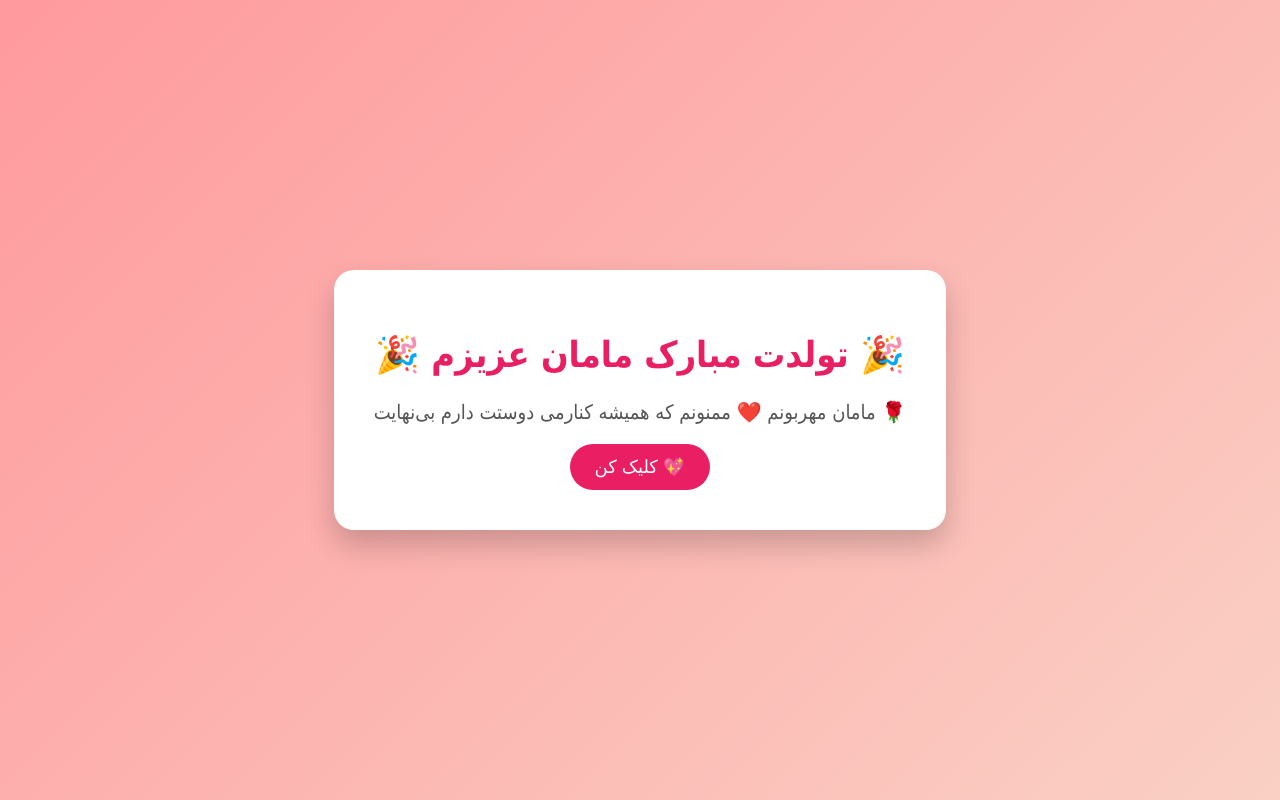
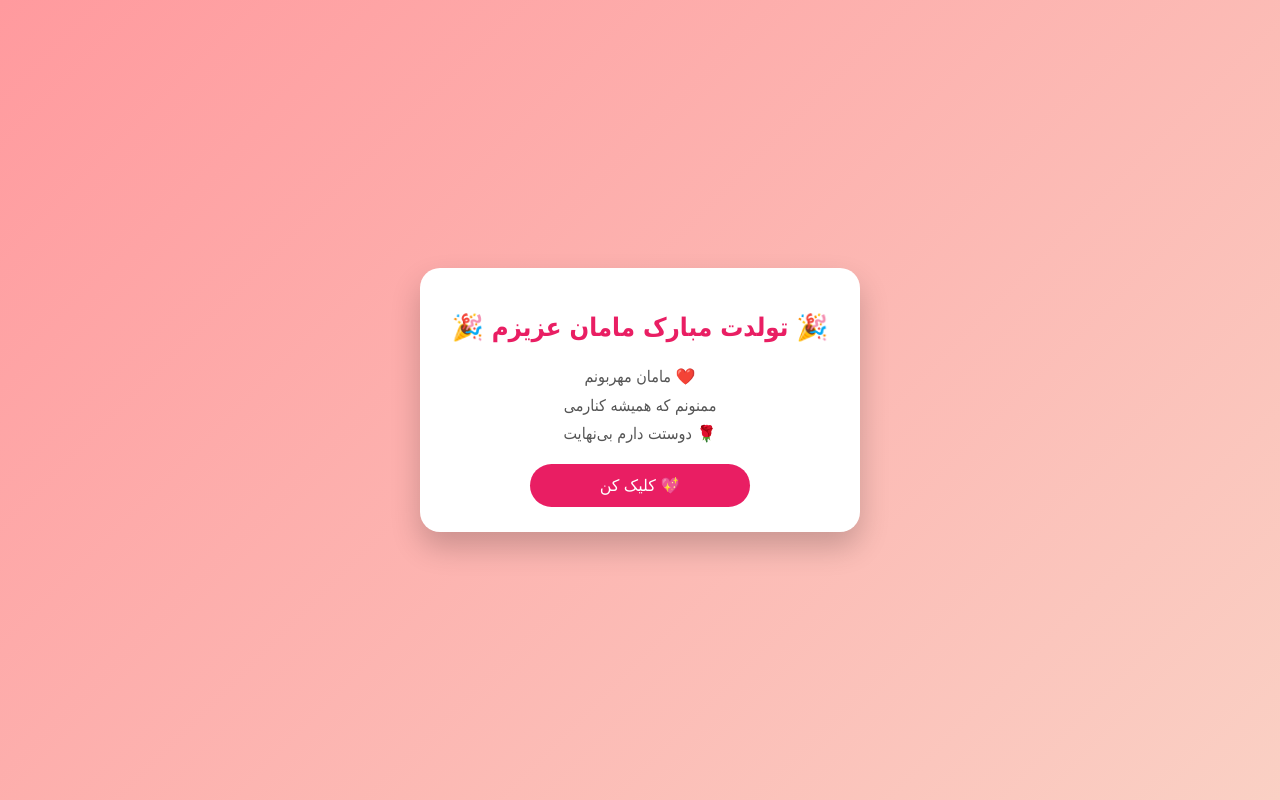
Before and after one commit to parhamdfr/Ii, a plain HTML site: page index.html in a window 1280 px wide. Drawn offline with Linux system fonts and the light colour scheme.

Commit message:
Update index.html

```diff
--- a/index.html
+++ b/index.html
@@ -2,7 +2,9 @@
 <html lang="fa">
 <head>
     <meta charset="UTF-8">
+    <meta name="viewport" content="width=device-width, initial-scale=1.0">
     <title>تولدت مبارک مامان</title>
+
     <style>
         body {
             margin: 0;
@@ -11,39 +13,47 @@
             display: flex;
             justify-content: center;
             align-items: center;
-            font-family: "Tahoma", sans-serif;
+            font-family: Tahoma, sans-serif;
             overflow: hidden;
+            padding: 15px;
+            box-sizing: border-box;
         }
 
         .card {
             background: white;
-            padding: 40px;
+            padding: 25px 20px;
             border-radius: 20px;
             text-align: center;
             box-shadow: 0 15px 30px rgba(0,0,0,0.2);
-            animation: fadeIn 2s;
+            animation: fadeIn 1.5s;
+            max-width: 400px;
+            width: 100%;
         }
 
         h1 {
             color: #e91e63;
-            font-size: 36px;
+            font-size: 1.6rem;
+            line-height: 1.4;
         }
 
         p {
-            font-size: 20px;
+            font-size: 1rem;
             color: #555;
-            margin: 20px 0;
+            margin: 15px 0;
+            line-height: 1.8;
         }
 
         button {
             background: #e91e63;
             color: white;
             border: none;
-            padding: 12px 25px;
-            font-size: 18px;
+            padding: 12px 20px;
+            font-size: 1rem;
             border-radius: 30px;
             cursor: pointer;
             transition: 0.3s;
+            width: 100%;
+            max-width: 220px;
         }
 
         button:hover {
@@ -54,12 +64,13 @@
         .heart {
             position: absolute;
             color: red;
-            font-size: 24px;
-            animation: float 4s linear infinite;
+            font-size: 20px;
+            animation: float linear infinite;
+            pointer-events: none;
         }
 
         @keyframes fadeIn {
-            from { opacity: 0; transform: scale(0.8); }
+            from { opacity: 0; transform: scale(0.9); }
             to { opacity: 1; transform: scale(1); }
         }
 
@@ -80,8 +91,8 @@
     <div class="card">
         <h1>🎉 تولدت مبارک مامان عزیزم 🎉</h1>
         <p>
-            مامان مهربونم ❤️
-            ممنونم که همیشه کنارمی
+            مامان مهربونم ❤️<br>
+            ممنونم که همیشه کنارمی<br>
             دوستت دارم بی‌نهایت 🌹
         </p>
         <button onclick="showLove()">کلیک کن 💖</button>
@@ -89,7 +100,7 @@
 
     <script>
         function showLove() {
-            for (let i = 0; i < 30; i++) {
+            for (let i = 0; i < 25; i++) {
                 let heart = document.createElement("div");
                 heart.className = "heart";
                 heart.innerHTML = "❤️";
@@ -99,7 +110,7 @@
 
                 setTimeout(() => {
                     heart.remove();
-                }, 4000);
+                }, 5000);
             }
         }
     </script>
```
